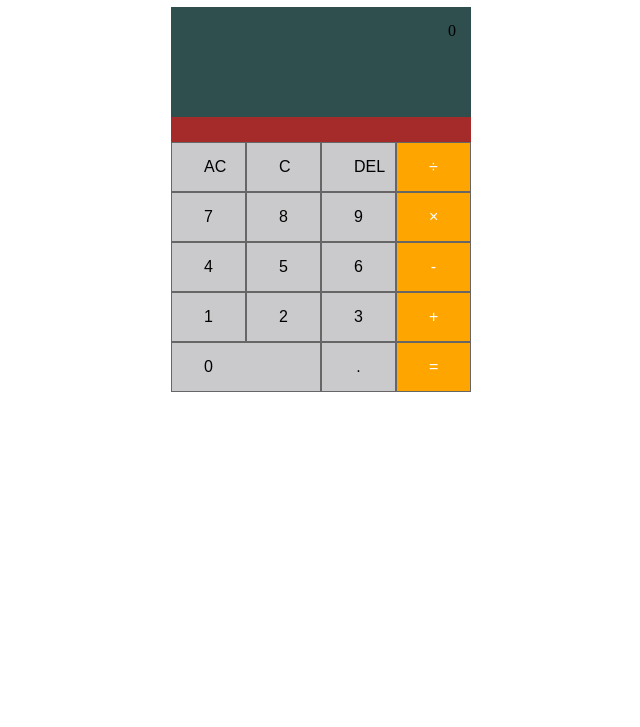
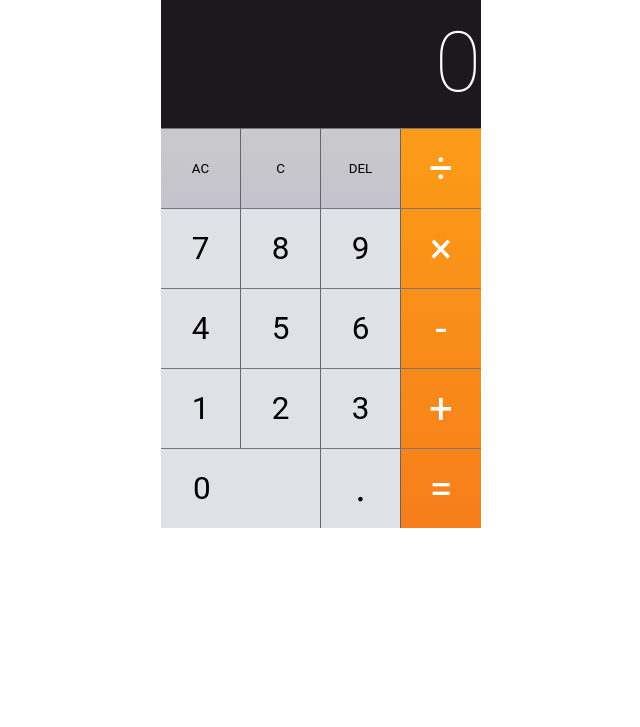
Before and after one commit to JeniaBR/JavaScriptCalculator, a plain HTML site: page index.html in a window 1280 px wide. Shown: the part 73-800 px from the top of the page, without its empty margins (319-959 px from the left). Drawn offline with nearby package versions, Linux system fonts and the light colour scheme.

Commit message:
Change all the containers to work with flex

```diff
--- a/index.html
+++ b/index.html
@@ -12,29 +12,41 @@
 
 <body>
     <h1>JavaScript Calculator</h1>
-    <div id="main-container">
-        <div id="calc-current"></div>
-        <div id="calc-history"></div>
-        <div id="calc-panel">
-            <button class="button" id="btn-ac" type="submit" value="">AC</button>
-            <button class="button" id="btn-clear" type="submit" value="">C</button>
-            <button class="button" id="btn-del" type="submit" value="">DEL</button>
-            <button class="button" id="btn-division" type="submit" value="/">÷</button>
-            <button class="button" id="btn-7" type="submit" value="7">7</button>
-            <button class="button" id="btn-8" type="submit" value="8">8</button>
-            <button class="button" id="btn-9" type="submit" value="9">9</button>
-            <button class="button" id="btn-multi" type="submit" value="*">×</button>
-            <button class="button" id="btn-4" type="submit" value="4">4</button>
-            <button class="button" id="btn-5" type="submit" value="5">5</button>
-            <button class="button" id="btn-6" type="submit" value="6">6</button>
-            <button class="button" id="btn-minus" type="submit" value="-">-</button>
-            <button class="button" id="btn-1" type="submit" value="1">1</button>
-            <button class="button" id="btn-2" type="submit" value="2">2</button>
-            <button class="button" id="btn-3" type="submit" value="3">3</button>
-            <button class="button" id="btn-plus" type="submit" value="+">+</button>
-            <button class="button" id="btn-0" type="submit" value="0">0</button>
-            <button class="button" id="btn-dot" type="submit" value=".">.</button>
-            <button class="button" id="btn-equal" type="submit" value="">=</button>
+    <div id="wraper">
+        <div id="main-container">
+            <div class="calculator">
+                <div id="calc-current"></div>
+                <div id="calc-history"></div>
+                <div id="calc-panel">
+                    <div class="input-keys">
+                        <div class="function-keys">
+                            <button class="calculator-key" id="btn-ac" type="submit" value="">AC</button>
+                            <button class="calculator-key" id="btn-clear" type="submit" value="">C</button>
+                            <button class="calculator-key" id="btn-del" type="submit" value="">DEL</button>
+                        </div>
+                        <div class="digit-keys">
+                            <button class="calculator-key" id="btn-0" type="submit" value="0">0</button>
+                            <button class="calculator-key" id="btn-dot" type="submit" value=".">●</button>
+                            <button class="calculator-key" id="btn-1" type="submit" value="1">1</button>
+                            <button class="calculator-key" id="btn-2" type="submit" value="2">2</button>
+                            <button class="calculator-key" id="btn-3" type="submit" value="3">3</button>
+                            <button class="calculator-key" id="btn-4" type="submit" value="4">4</button>
+                            <button class="calculator-key" id="btn-5" type="submit" value="5">5</button>
+                            <button class="calculator-key" id="btn-6" type="submit" value="6">6</button>
+                            <button class="calculator-key" id="btn-7" type="submit" value="7">7</button>
+                            <button class="calculator-key" id="btn-8" type="submit" value="8">8</button>
+                            <button class="calculator-key" id="btn-9" type="submit" value="9">9</button>
+                        </div>
+                    </div>
+                    <div class="operator-keys">
+                        <button class="calculator-key" id="btn-division" type="submit" value="/">÷</button>
+                        <button class="calculator-key" id="btn-multi" type="submit" value="*">×</button>
+                        <button class="calculator-key" id="btn-minus" type="submit" value="-">-</button>
+                        <button class="calculator-key" id="btn-plus" type="submit" value="+">+</button>
+                        <button class="calculator-key" id="btn-equal" type="submit" value="">=</button>
+                    </div>
+                </div>
+            </div>
         </div>
     </div>
 </body>
--- a/style.css
+++ b/style.css
@@ -1,63 +1,121 @@
+body {
+    margin: 0;
+    font: 100 14px 'Roboto';
+}
+
 h1 {
     color: green;
     text-align: center;
 }
 
-.button {
-    background-color: rgba(202, 202, 204, 1);
-    border: 1px solid #666;
-    width: 25%;
-    color: black;
-    padding: 15px 32px;
+button {
+    display: block;
+    background: none;
+    border: none;
+    padding: 0;
+    font-family: inherit;
+    user-select: none;
+    cursor: pointer;
+    outline: none;
+    -webkit-tap-highlight-color: rgba(0, 0, 0, 0);
+}
+
+button:active {
+    box-shadow: inset 0px 0px 80px 0px rgba(0, 0, 0, 0.25);
+}
+
+#wraper {
+    display: flex;
+    align-items: center;
+    justify-content: center;
+}
+
+#main-container {
+    width: 320px;
+    height: 530px;
+    position: relative;
+}
+
+.calculator {
+    width: 100%;
+    height: 100%;
+    background: black;
+    display: flex;
+    flex-direction: column;
+}
+
+#wrapper .calculator {
+    box-shadow: 0px 0px 20px 0px #aaa;
+}
+
+#calc-current {
+    color: white;
+    background: #1c191c;
+    line-height: 130px;
+    font-size: 6em;
+    flex: 1;
+    text-align: right;
+}
+
+#calc-history {
+    color: white;
+    flex: 1;
+}
+
+#calc-panel {
+    height: 400px;
+    display: flex;
+}
+
+.input-keys {
+    width: 240px;
+}
+
+.function-keys {
+    display: flex;
+}
+
+.digit-keys {
+    background: #e0e0e7;
+    display: flex;
+    flex-direction: row;
+    flex-wrap: wrap-reverse;
+}
+
+.calculator-key {
+    width: 80px;
+    height: 80px;
+    border-top: 1px solid #777;
+    border-right: 1px solid #666;
     text-align: center;
-    text-decoration: none;
-    font-size: 16px;
-    cursor: pointer;
-    float: left;
+    line-height: 80px;
+}
+
+.operator-keys .calculator-key {
+    color: white;
+    border-right: 0;
+    font-size: 3em;
 }
 
 #btn-0 {
-    width: 50%;
+    width: 160px;
     text-align: left;
+    padding-left: 32px;
 }
 
-#btn-clear-ac {
-    padding-left: 1.7em;
+.digit-keys .calculator-key {
+    font-size: 2.25em;
 }
 
-#btn-minus-plus,
-#btn-clear-ac,
-#btn-percentage {
-    background-color: grey;
+#btn-dot {
+    padding-top: 1em;
+    font-size: 0.75em;
 }
 
-#btn-division,
-#btn-multi,
-#btn-minus,
-#btn-plus,
-#btn-equal {
-    background-color: orange;
-    color: white;
+.function-keys {
+    background: linear-gradient(to bottom, rgba(202, 202, 204, 1) 0%, rgba(196, 194, 204, 1) 100%);
 }
 
-#main-container {
-    background-color: bisque;
-    position: relative;
-    margin: 0 auto;
-    display: block;
-    max-width: 300px;
+.operator-keys {
+    background: linear-gradient(to bottom, rgba(252, 156, 23, 1) 0%, rgba(247, 126, 27, 1) 100%);
 }
-
-#calc-current {
-    background-color: darkslategray;
-    height: 80px;
-    text-align: right;
-    padding: 15px;
-}
-
-#calc-history {
-    background-color: brown;
-    height: 25px;
-    text-align: right;
-    color: white;
-}
```
